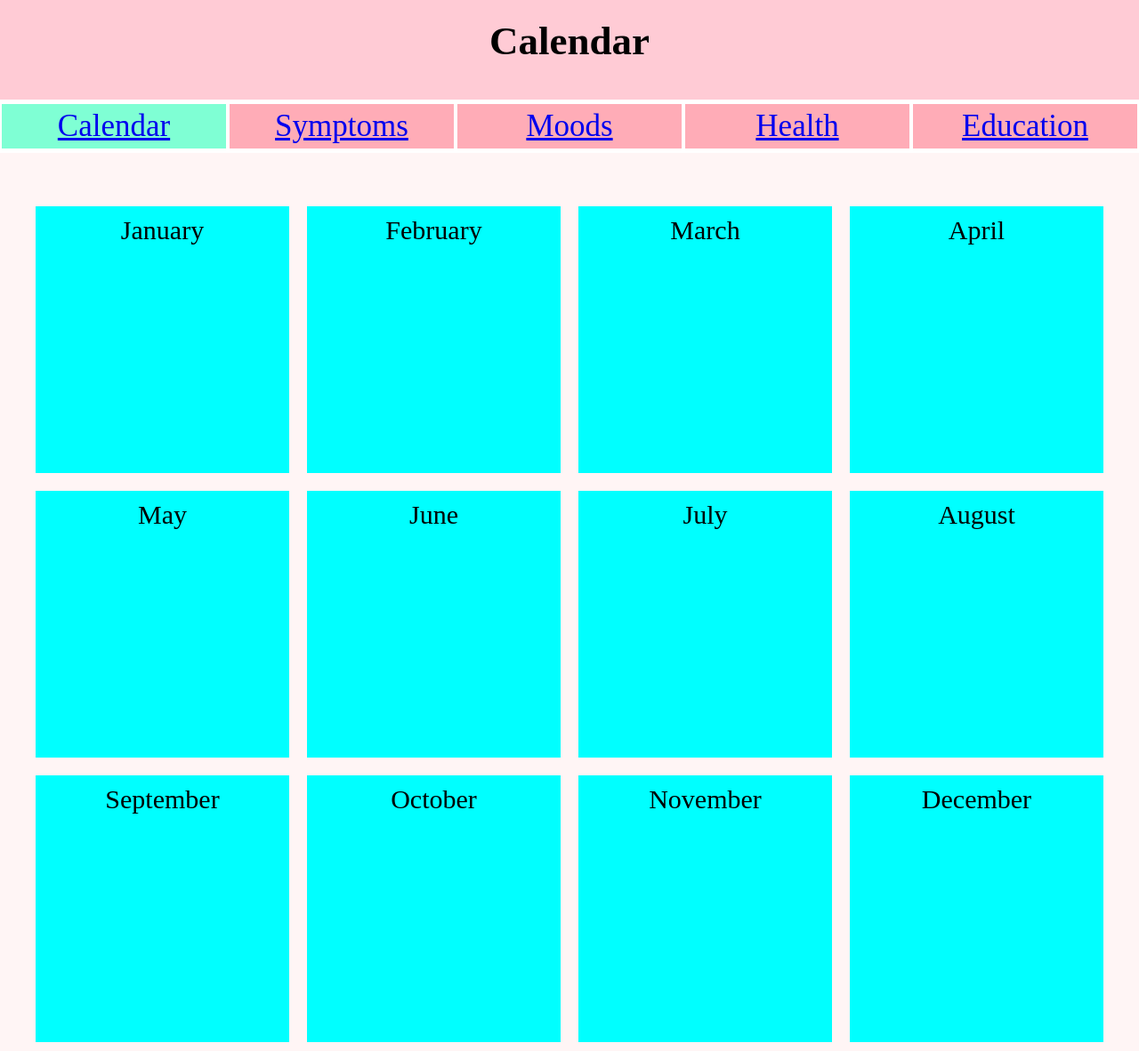
After one commit to CSCI265project/CSCI265-Project, a PHP site: page /htmlPages/calendarPage.html in a window 1280 px wide. The commit adds this page. Shown: the whole page at 89% size. Run offline with PHP 8.4, Linux system fonts and the light colour scheme.

Commit message:
Post-Thursday Changes to Web
Added template, calendar and css.

```diff
--- a/265styleSheet.css
+++ b/265styleSheet.css
@@ -16,9 +16,11 @@
     font-size: 45px;
     padding-top: 20px;
     padding-bottom: 40px;
+    font-family: serif;
 }
 
 .navbar{
+    position: sticky;
     display: flex;
     flex-direction: row;
     align-content: center;
@@ -47,6 +49,27 @@
 }
 
 main{
+    display: flex;
+    flex-direction: column;
     background-color: rgb(255, 245, 245);
     min-height: 1000px;
+    padding: 50px 30px 0px 30px;
 }
+
+.quarter{
+    display: flex;
+    flex-direction: row;
+}
+
+.quarter .month{
+    background-color: aqua;
+    padding: 10px;
+    width: 25%;
+    height: 300px;
+    margin: 10px;
+}
+
+.quarter .month p{
+    text-align: center;
+    font-size: 30px;
+}
--- /dev/null
+++ b/htmlPages/calendarPage.html
@@ -0,0 +1,44 @@
+<!DOCTYPE html>
+<html lang="en">
+    <head>
+        <title>C-Clo</title>
+        <meta charset="utf=8">
+        <link rel="stylesheet" href="../265styleSheet.css">
+        <link rel="icon" type="image/x-icon" href="">
+    </head>
+
+    <body>
+        <header>
+            <div class="topbar">
+                <p><strong>Calendar</strong></p>
+            </div>
+            <div class="navbar">
+                <a class="curr" style="font-family: serif" href="calendarPage.html">Calendar</a>
+                <a style="font-family: serif" href="calendarPage.html">Symptoms</a>
+                <a style="font-family: serif" href="calendarPage.html">Moods</a>
+                <a style="font-family: serif" href="calendarPage.html">Health</a>
+                <a style="font-family: serif" href="calendarPage.html">Education</a>
+            </div>
+        </header>
+        <main>
+            <div class="quarter">
+                <div class="month" id="Jan"><p>January</p></div>
+                <div class="month" id="Feb"><p>February</p></div>
+                <div class="month" id="Mar"><p>March</p></div>
+                <div class="month" id="Apr"><p>April</p></div>
+            </div>
+            <div class="quarter">
+                <div class="month" id="May"><p>May</p></div>
+                <div class="month" id="Jun"><p>June</p></div>
+                <div class="month" id="Jul"><p>July</p></div>
+                <div class="month" id="Aug"><p>August</p></div>
+            </div>
+            <div class="quarter">
+                <div class="month" id="Sep"><p>September</p></div>
+                <div class="month" id="Oct"><p>October</p></div>
+                <div class="month" id="Nov"><p>November</p></div>
+                <div class="month" id="Dec"><p>December</p></div>
+            </div>
+        </main>
+    </body>
+</html>
```
Also changed, not shown: htmlPages/265template.html (added, +27 -0 lines).
